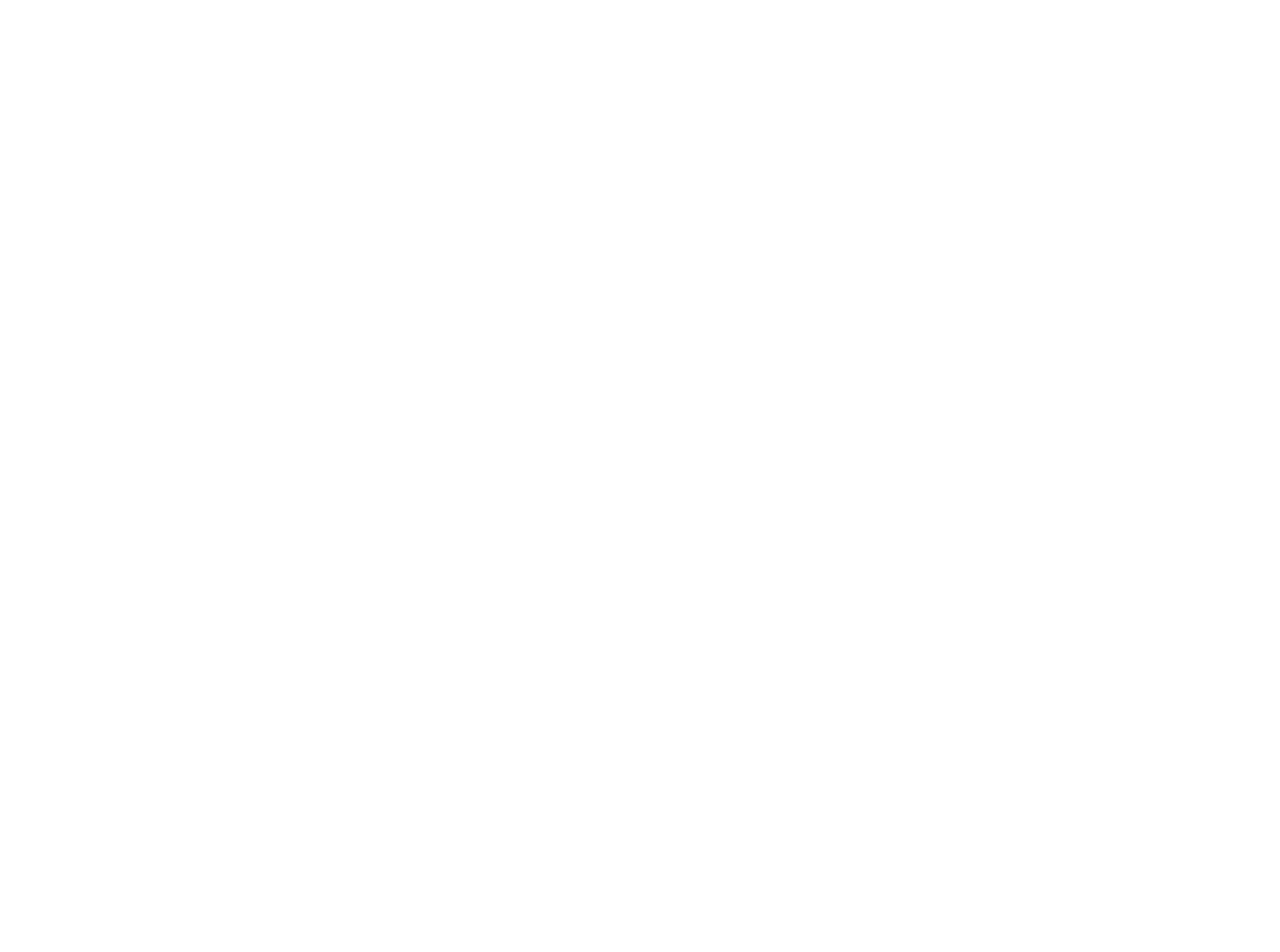
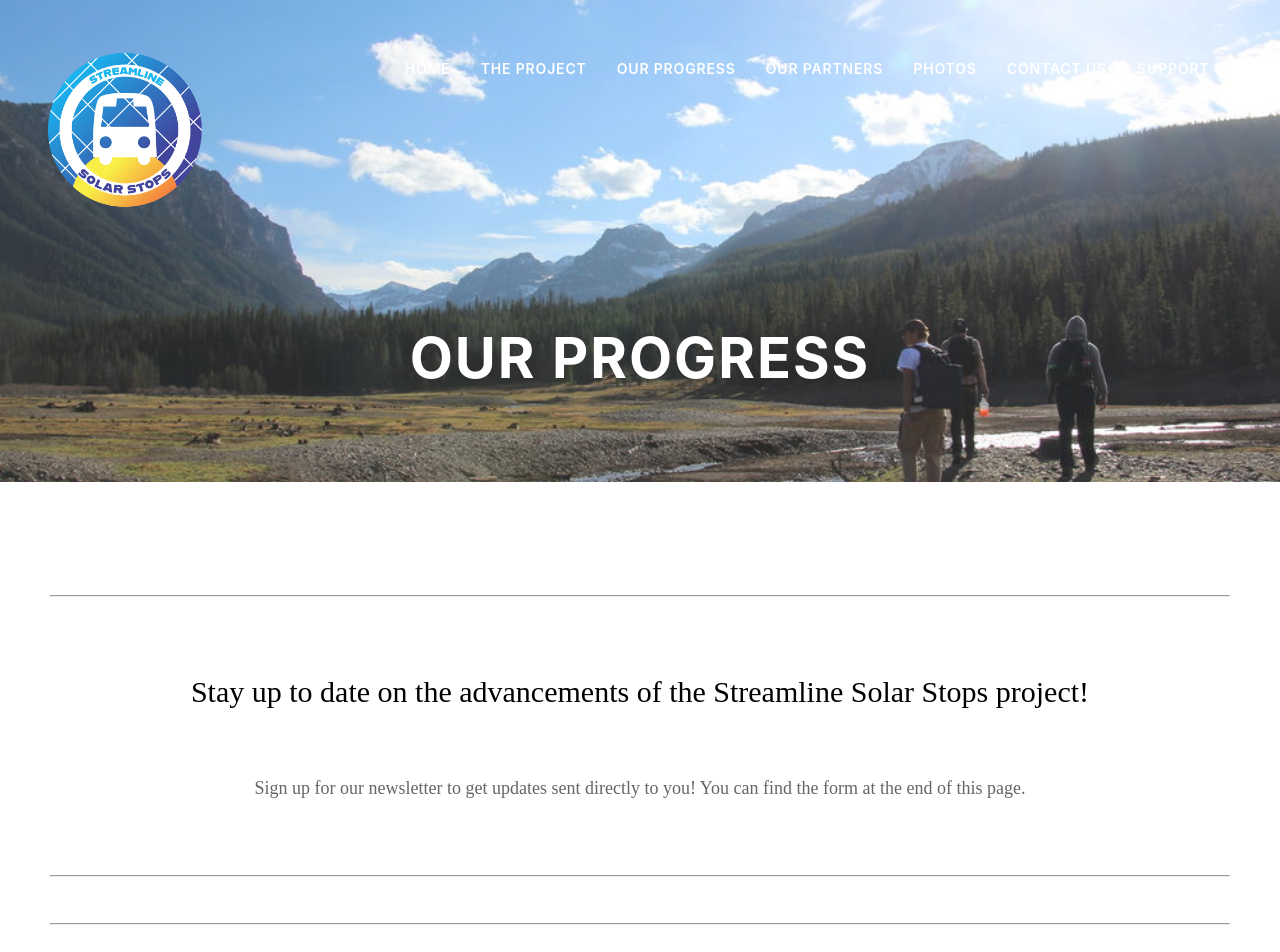
Before and after one commit to streamline-solar/streamline-solar-project, a React (Create React App) app: page /our-progress in a window 1280 px wide. Shown: the top 952 px of the page. Before the commit the page ends 800 px from the top, so only its background shows below. Built offline with nearby package versions, Linux system fonts and the light colour scheme.

Commit message:
starting progress page

```diff
--- a/src/App.js
+++ b/src/App.js
@@ -2,6 +2,7 @@
 import { Switch, Route } from 'react-router-dom';
 import Home from "./components/Home";
 import Project from "./components/TheProject";
+import Progress from "./components/OurProgress";
 
 
 class App extends Component {
@@ -11,6 +12,7 @@
       <Switch>
         <Route exact path="/" component={Home} />
         <Route exact path="/the-project" component={Project} />
+        <Route exact path="/our-progress" component={Progress} />
       </Switch>
     </main>
     );
--- a/src/components/Home.js
+++ b/src/components/Home.js
@@ -27,7 +27,7 @@
                     <div className="header-nav-content">
                       <a href="/" className="header-nav-item">Home</a>
                       <a href="/the-project" className="header-nav-item">The Project</a>
-                    <a href="/" className="header-nav-item">Our Progress</a>
+                      <a href="/our-progress" className="header-nav-item">Our Progress</a>
                       <a href="/" className="header-nav-item">Our Partners</a>
                       <a href="/" className="header-nav-item">Photos</a>
                       <a href="/" className="header-nav-item">Contact Us</a>
@@ -114,7 +114,7 @@
                         </div>
                         <div className="button-wrapper FlexRowCenter">
                           <div className="button-content">
-                            <a href="/" className="Button ImageButton FlexCenter">Explore</a>
+                            <a href="/our-progress" className="Button ImageButton FlexCenter">Explore</a>
                           </div>
                         </div>
                       </div>
--- /dev/null
+++ b/src/components/OurProgress.js
@@ -0,0 +1,102 @@
+import React, { Component } from 'react';
+import "./../styles/index.scss";
+import "./../styles/progress.scss";
+import Logo from "./../images/streamline-solar-logo.png";
+
+class Progress extends Component {
+  render() {
+    return (
+      <div className="main-page-wrapper">
+        <div className="progress-top-page-wrapper">
+          <div className="progress-top-page-background">
+            <header className="header-wrapper">
+              <div className="header-content FlexColCenter">
+                <div className="logo-wrapper">
+                  <a href="/" className="header-logo">
+                    <img id="actual-logo-image" src={Logo} alt="Streamline Logo" />
+                  </a>
+                </div>
+                <div className="navigation-wrapper">
+                  <nav className="header-nav">
+                    <div className="header-nav-content">
+                      <a href="/" className="header-nav-item">Home</a>
+                      <a href="/the-project" className="header-nav-item">The Project</a>
+                      <a href="/our-progress" className="header-nav-item">Our Progress</a>
+                      <a href="/" className="header-nav-item">Our Partners</a>
+                      <a href="/" className="header-nav-item">Photos</a>
+                      <a href="/" className="header-nav-item">Contact Us</a>
+                      <a href="/" className="header-nav-item">Support Us</a>
+                    </div>
+                  </nav>
+                </div>
+              </div>
+            </header>
+            <section id="streamline-vision">
+              <div className="vision-wrapper FlexRowCenter">
+                <div className="vision-content">
+                  <div className="vision-content-text">
+                    <h2 className="LargerText">
+                      <strong>Our Progress</strong>
+                    </h2>
+                  </div>
+                </div>
+              </div>
+            </section>
+          </div>
+        </div>
+
+        <div className="main-body-wrapper">
+          <main className="body-content">
+            <section className="streamline-main-page">
+              <div className="index-page-wrapper">
+                <div className="inner-index-wrapper">
+                  <div className="seperator-block">
+                    <hr className="seperator"></hr>
+                  </div>
+
+                  <div className="inner-text-block">
+                    <div className="top-inner-text-block JustSomePadding">
+                      <h2 className="LargeText">Stay up to date on the advancements of the Streamline Solar Stops project!</h2>
+                    </div>
+                    <div className="bottom-inner-text-block JustSomePadding">
+                      <p className="SmallText">Sign up for our newsletter to get updates sent directly to you! You can find the form at the end of this page.</p>
+                    </div>
+                  </div>
+
+                  <div className="seperator-block">
+                    <hr className="seperator"></hr>
+                  </div>
+
+                </div>
+              </div>
+            </section>
+
+
+            <div className="seperator-block">
+              <hr className="seperator"></hr>
+            </div>
+
+          </main>
+        </div>
+
+      <footer className="Footer">
+        <div className="inner-footer FlexCenter">
+          <div className="promotional-content-wrapper">
+            <div className="promotional-content">
+
+            </div>
+          </div>
+          <div className="my-shameless-promo-wrapper">
+            <div className="my-shameless-promo">
+              <h6>Created By: Jesse Dahl</h6>
+            </div>
+          </div>
+        </div>
+      </footer>
+
+      </div>
+    );
+  }
+}
+
+export default Progress;
--- a/src/components/TheProject.js
+++ b/src/components/TheProject.js
@@ -23,7 +23,7 @@
                     <div className="header-nav-content">
                       <a href="/" className="header-nav-item">Home</a>
                       <a href="/the-project" className="header-nav-item">The Project</a>
-                    <a href="/" className="header-nav-item">Our Progress</a>
+                      <a href="/our-progress" className="header-nav-item">Our Progress</a>
                       <a href="/" className="header-nav-item">Our Partners</a>
                       <a href="/" className="header-nav-item">Photos</a>
                       <a href="/" className="header-nav-item">Contact Us</a>
--- /dev/null
+++ b/src/styles/progress.scss
@@ -0,0 +1,17 @@
+@import "colors";
+
+.progress-top-page-background {
+  background: url("./../images/progress-home-image.jpeg");
+  background-position: center;
+  width: 100%;
+  height: -webkit-fill-available;
+  opacity: 0.9;
+  background-color: transparent;
+  background-size: cover;
+  //position: fixed;
+  background-attachment: fixed;
+}
+
+.bottom-inner-text-block {
+  text-align: center !important;
+}
```
Also changed, not shown: src/images/progress-home-image.jpeg (added). Lines whose indentation alone changed are shown as unchanged.
